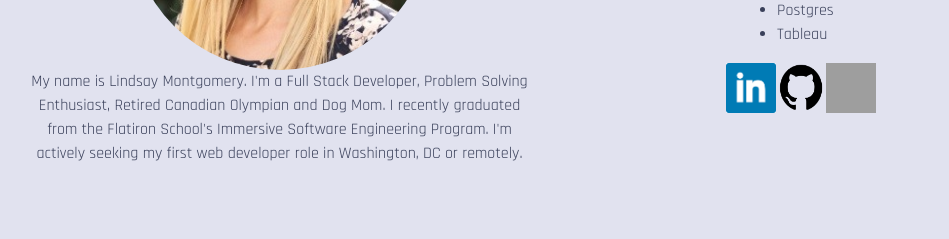
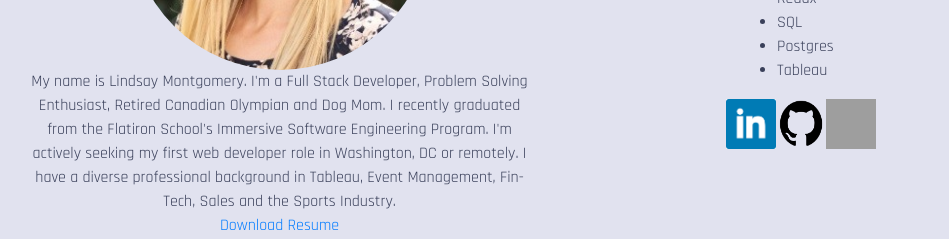
Before and after one commit to lmonty22/portfolio, a React (Create React App) app: page / in a window 1280 px wide. Shown: the part 660-899 px from the top of the page, without its empty margins (100-1049 px from the left). Built offline with nearby package versions, Linux system fonts and the light colour scheme; grey boxes are pictures that could not be loaded.

Commit message:
added resume download

```diff
--- a/src/components/About.js
+++ b/src/components/About.js
@@ -4,6 +4,7 @@ import headshot4 from '../assets/headshot4.png'
 import github from '../assets/github.png'
 import medium from '../assets/Medium-512.webp'
 import linkedin from '../assets/linkedin.png'
+import resume from '../assets/Lindsay Montgomery - Resume.pdf'
 const About = () => {
     return(
         <Container className='about' >
@@ -14,8 +15,10 @@ const About = () => {
                         <div> My name is Lindsay Montgomery.
                             I'm a Full Stack Developer, Problem Solving Enthusiast, Retired Canadian Olympian and Dog Mom.
                             I recently graduated from the Flatiron School's Immersive Software Engineering Program.
-                            I'm actively seeking my first web developer role in Washington, DC or remotely.
+                            I'm actively seeking my first web developer role in Washington, DC or remotely. I have a diverse professional background
+                            in Tableau, Event Management, Fin-Tech, Sales and the Sports Industry.
                         </div>
+                        <a href={resume} download>Download Resume</a>
                     </Col>
                     <Col className='right-col' >
                         <h1>Technical Skills</h1>
```
Also changed, not shown: 1 other file (tests, documents, lock files or other folders).
